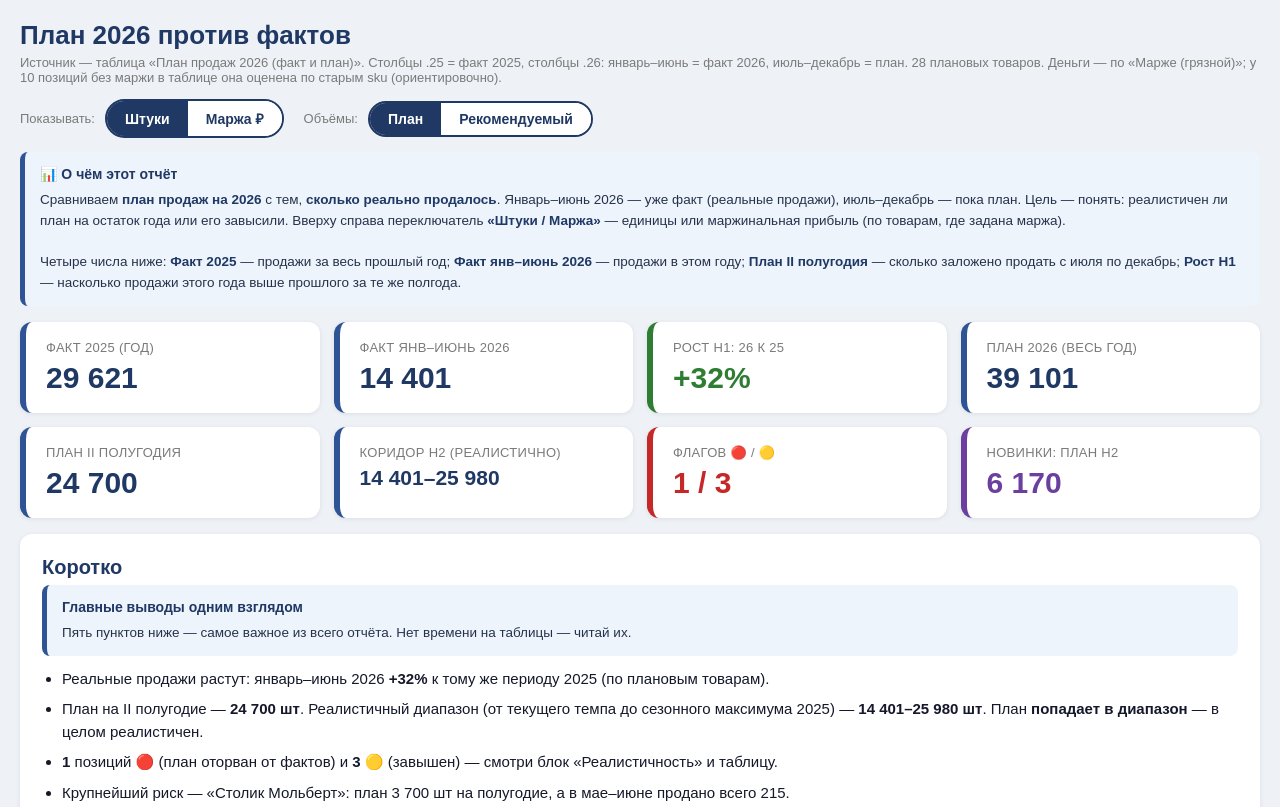
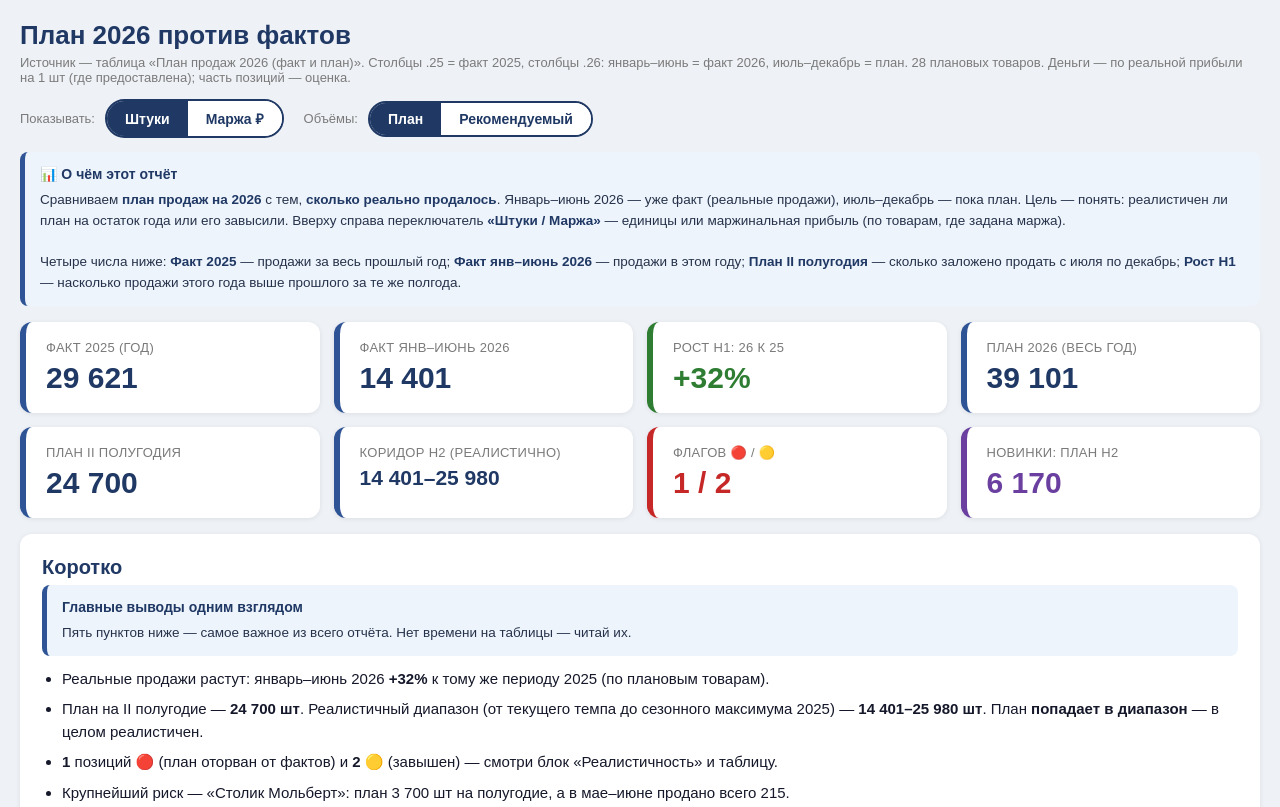
Before and after one commit to Vladfoxlik/plan-2026, a plain HTML site: page index.html in a window 1280 px wide. Shown: the top 807 px of the page. Drawn offline with nearby package versions, Linux system fonts and the light colour scheme.

Commit message:
Add files via upload

```diff
--- a/index.html
+++ b/index.html
@@ -57,7 +57,7 @@ td.cat{text-align:left;color:var(--grey);font-size:12px}
 @media(max-width:820px){.kpis{grid-template-columns:repeat(2,1fr)}.grid2{grid-template-columns:1fr}.mcards{grid-template-columns:repeat(3,1fr)}}
 </style></head><body>
 <h1>План 2026 против фактов</h1>
-<div class="sub">Источник — таблица «План продаж 2026 (факт и план)». Столбцы .25 = факт 2025, столбцы .26: январь–июнь = факт 2026, июль–декабрь = план. 28 плановых товаров. Деньги — по «Марже (грязной)»; у 10 позиций без маржи в таблице она оценена по старым sku (ориентировочно).</div>
+<div class="sub">Источник — таблица «План продаж 2026 (факт и план)». Столбцы .25 = факт 2025, столбцы .26: январь–июнь = факт 2026, июль–декабрь = план. 28 плановых товаров. Деньги — по реальной прибыли на 1 шт (где предоставлена); часть позиций — оценка.</div>
 <div class="toolbar"><span style="font-size:13px;color:var(--grey)">Показывать:</span>
 <div class="toggle"><button id="tU" class="on" onclick="setMode('u')">Штуки</button><button id="tM" onclick="setMode('m')">Маржа ₽</button></div><span style="font-size:13px;color:var(--grey);margin-left:10px">Объёмы:</span><div class="toggle"><button id="bP" class="on" onclick="setBasis('plan')">План</button><button id="bR" onclick="setBasis('rec')">Рекомендуемый</button></div></div>
 
@@ -107,29 +107,29 @@ td.cat{text-align:left;color:var(--grey);font-size:12px}
 
 <script>
 const P=[
-["SPFKDK-Конструктор","Столы-песочницы","43287165",[177, 125, 134, 139, 145, 156, 150, 180, 180, 200, 250, 450],[195, 191, 209, 215, 167, 157, 173, 221, 195, 231, 282, 431],[177, 125, 134, 139, 145, 156],3000],
-["SPFKDK-Алфавит","Столы-песочницы","43287163",[175, 192, 134, 124, 112, 98, 100, 150, 150, 170, 170, 250],[128, 159, 155, 118, 112, 77, 143, 113, 107, 150, 149, 268],[175, 192, 134, 124, 112, 98],2590],
-["SPFKDK-Белоснежная","Столы-песочницы","100991395",[165, 124, 109, 84, 80, 66, 100, 110, 110, 110, 140, 200],[127, 135, 121, 116, 144, 78, 112, 155, 112, 118, 170, 206],[165, 124, 109, 84, 80, 66],2590],
-["SPFKDK-Городок","Столы-песочницы","43287164",[124, 90, 83, 58, 56, 40, 50, 70, 70, 100, 140, 200],[108, 125, 102, 89, 72, 39, 70, 158, 121, 127, 164, 211],[124, 90, 83, 58, 56, 40],2590],
-["SPFKDK-КартаМира","Столы-песочницы","43287166",[86, 51, 55, 40, 42, 21, 30, 40, 40, 50, 70, 100],[52, 61, 121, 44, 40, 25, 39, 105, 87, 85, 74, 155],[86, 51, 55, 40, 42, 21],2590],
-["ПланшетБезКрышки","Планшеты","158960743",[258, 271, 283, 252, 261, 195, 230, 300, 300, 450, 500, 900],[251, 320, 274, 221, 162, 242, 327, 364, 403, 450, 466, 888],[258, 271, 283, 252, 261, 195],930],
-["PLPSNN-ПланшетНожки","Планшеты","79693129",[136, 160, 145, 133, 121, 106, 180, 200, 200, 350, 300, 450],[187, 271, 208, 167, 119, 146, 223, 246, 236, 405, 288, 487],[136, 160, 145, 133, 121, 106],1010],
-["полка_3уровня_НОВАЯ","Полки 1-3 уровень","174032806",[504, 309, 67, 179, 284, 229, 300, 350, 350, 400, 400, 400],[137, 86, 234, 212, 347, 267, 421, 487, 384, 430, 385, 386],[504, 309, 67, 179, 284, 229],490],
-["полка_2уровня","Полки 1-3 уровень","160585018",[205, 259, 125, 77, 78, 120, 200, 250, 250, 300, 250, 250],[76, 104, 128, 131, 185, 77, 190, 334, 306, 286, 254, 189],[205, 259, 125, 77, 78, 120],476],
+["SPFKDK-Конструктор","Столы-песочницы","43287165",[177, 125, 134, 139, 145, 156, 150, 180, 180, 200, 250, 450],[195, 191, 209, 215, 167, 157, 173, 221, 195, 231, 282, 431],[177, 125, 134, 139, 145, 156],3132],
+["SPFKDK-Алфавит","Столы-песочницы","43287163",[175, 192, 134, 124, 112, 98, 100, 150, 150, 170, 170, 250],[128, 159, 155, 118, 112, 77, 143, 113, 107, 150, 149, 268],[175, 192, 134, 124, 112, 98],2000],
+["SPFKDK-Белоснежная","Столы-песочницы","100991395",[165, 124, 109, 84, 80, 66, 100, 110, 110, 110, 140, 200],[127, 135, 121, 116, 144, 78, 112, 155, 112, 118, 170, 206],[165, 124, 109, 84, 80, 66],2000],
+["SPFKDK-Городок","Столы-песочницы","43287164",[124, 90, 83, 58, 56, 40, 50, 70, 70, 100, 140, 200],[108, 125, 102, 89, 72, 39, 70, 158, 121, 127, 164, 211],[124, 90, 83, 58, 56, 40],2000],
+["SPFKDK-КартаМира","Столы-песочницы","43287166",[86, 51, 55, 40, 42, 21, 30, 40, 40, 50, 70, 100],[52, 61, 121, 44, 40, 25, 39, 105, 87, 85, 74, 155],[86, 51, 55, 40, 42, 21],2000],
+["ПланшетБезКрышки","Планшеты","158960743",[258, 271, 283, 252, 261, 195, 230, 300, 300, 450, 500, 900],[251, 320, 274, 221, 162, 242, 327, 364, 403, 450, 466, 888],[258, 271, 283, 252, 261, 195],805],
+["PLPSNN-ПланшетНожки","Планшеты","79693129",[136, 160, 145, 133, 121, 106, 180, 200, 200, 350, 300, 450],[187, 271, 208, 167, 119, 146, 223, 246, 236, 405, 288, 487],[136, 160, 145, 133, 121, 106],1133],
+["полка_3уровня_НОВАЯ","Полки 1-3 уровень","174032806",[504, 309, 67, 179, 284, 229, 300, 350, 350, 400, 400, 400],[137, 86, 234, 212, 347, 267, 421, 487, 384, 430, 385, 386],[504, 309, 67, 179, 284, 229],227],
+["полка_2уровня","Полки 1-3 уровень","160585018",[205, 259, 125, 77, 78, 120, 200, 250, 250, 300, 250, 250],[76, 104, 128, 131, 185, 77, 190, 334, 306, 286, 254, 189],[205, 259, 125, 77, 78, 120],217],
 ["Полка_резинки","Полки 1-3 уровень","164238123",[157, 92, 122, 61, 38, 42, 50, 50, 50, 50, 50, 50],[88, 14, 0, 0, 78, 72, 100, 69, 131, 41, 48, 118],[157, 92, 122, 61, 38, 42],273],
-["полка_ткань_книги_малая_белый","Полки тканевые","214403727",[81, 63, 49, 68, 51, 58, 40, 60, 60, 60, 60, 60],[18, 7, 52, 24, 0, 0, 34, 50, 53, 62, 51, 0],[81, 63, 49, 68, 51, 58],600],
+["полка_ткань_книги_малая_белый","Полки тканевые","214403727",[81, 63, 49, 68, 51, 58, 40, 60, 60, 60, 60, 60],[18, 7, 52, 24, 0, 0, 34, 50, 53, 62, 51, 0],[81, 63, 49, 68, 51, 58],722],
 ["полка_ткань_книги_малая_серый","Полки тканевые","214403632",[17, 11, 6, 30, 0, 0, 20, 20, 20, 20, 20, 20],[9, 13, 23, 17, 0, 26, 15, 17, 55, 7, 1, 0],[17, 11, 6, 30, 0, 0],600],
-["стол_стул_2024","Столы-стулья","225751175",[558, 503, 491, 487, 475, 429, 500, 550, 600, 600, 600, 700],[196, 260, 434, 268, 245, 196, 349, 422, 484, 469, 465, 591],[558, 503, 491, 487, 475, 429],2900],
-["стол_стул_2024_латте","Столы-стулья","953029774",[0, 0, 0, 0, 80, 38, 150, 150, 150, 150, 150, 150],[0, 0, 0, 0, 0, 0, 0, 0, 0, 0, 0, 0],[0, 0, 0, 0, 80, 38],2900],
-["стол_стул_2024_серый","Столы-стулья","971279014",[0, 0, 0, 0, 25, 42, 80, 80, 80, 80, 80, 80],[0, 0, 0, 0, 0, 0, 0, 0, 0, 0, 0, 0],[0, 0, 0, 0, 25, 42],2900],
-["Столик Мольберт","Мольберты","913314700",[0, 0, 0, 0, 107, 191, 400, 500, 500, 700, 800, 800],[0, 0, 0, 0, 0, 0, 0, 0, 0, 0, 0, 0],[0, 0, 0, 0, 107, 191],1300],
-["Столик Мольберт (серый)","Мольберты","",[0, 0, 0, 0, 0, 0, 100, 0, 0, 0, 0, 0],[0, 0, 0, 0, 0, 0, 0, 0, 0, 0, 0, 0],[0, 0, 0, 0, 0, 0],1300],
-["Столик Мольберт (латте)","Мольберты","",[0, 0, 0, 0, 0, 0, 100, 0, 0, 0, 0, 0],[0, 0, 0, 0, 0, 0, 0, 0, 0, 0, 0, 0],[0, 0, 0, 0, 0, 0],1300],
+["стол_стул_2024","Столы-стулья","225751175",[558, 503, 491, 487, 475, 429, 500, 550, 600, 600, 600, 700],[196, 260, 434, 268, 245, 196, 349, 422, 484, 469, 465, 591],[558, 503, 491, 487, 475, 429],2691],
+["стол_стул_2024_латте","Столы-стулья","953029774",[0, 0, 0, 0, 80, 38, 150, 150, 150, 150, 150, 150],[0, 0, 0, 0, 0, 0, 0, 0, 0, 0, 0, 0],[0, 0, 0, 0, 80, 38],3009],
+["стол_стул_2024_серый","Столы-стулья","971279014",[0, 0, 0, 0, 25, 42, 80, 80, 80, 80, 80, 80],[0, 0, 0, 0, 0, 0, 0, 0, 0, 0, 0, 0],[0, 0, 0, 0, 25, 42],2558],
+["Столик Мольберт","Мольберты","913314700",[0, 0, 0, 0, 107, 191, 400, 500, 500, 700, 800, 800],[0, 0, 0, 0, 0, 0, 0, 0, 0, 0, 0, 0],[0, 0, 0, 0, 107, 191],830],
+["Столик Мольберт (серый)","Мольберты","",[0, 0, 0, 0, 0, 0, 100, 0, 0, 0, 0, 0],[0, 0, 0, 0, 0, 0, 0, 0, 0, 0, 0, 0],[0, 0, 0, 0, 0, 0],770],
+["Столик Мольберт (латте)","Мольберты","",[0, 0, 0, 0, 0, 0, 100, 0, 0, 0, 0, 0],[0, 0, 0, 0, 0, 0, 0, 0, 0, 0, 0, 0],[0, 0, 0, 0, 0, 0],770],
 ["стеллаж_контейн_дуб","Стеллажи","613473083",[58, 2, 25, 92, 65, 17, 60, 80, 80, 80, 80, 80],[0, 0, 0, 0, 0, 0, 0, 0, 0, 0, 0, 0],[58, 2, 25, 92, 65, 17],2070],
 ["STDT-СтеллажДетский","Стеллажи","150827738",[74, 74, 65, 56, 41, 53, 60, 60, 60, 60, 60, 60],[13, 21, 44, 42, 26, 28, 57, 65, 49, 57, 0, 28],[74, 74, 65, 56, 41, 53],800],
 ["стеллаж_контейн_белый","Стеллажи","1085593489",[0, 0, 0, 0, 0, 16, 40, 40, 40, 40, 40, 40],[0, 0, 0, 0, 0, 0, 0, 0, 0, 0, 0, 0],[0, 0, 0, 0, 0, 16],2630],
-["полка_на_колесах","Прочее","225750499",[187, 122, 79, 103, 104, 79, 100, 120, 120, 120, 120, 120],[62, 51, 78, 54, 79, 66, 26, 123, 46, 56, 79, 104],[187, 122, 79, 103, 104, 79],670],
-["Модуль_3шт","Прочее","444998401",[0, 32, 123, 120, 113, 94, 80, 80, 80, 100, 100, 100],[0, 0, 0, 0, 0, 0, 77, 78, 55, 9, 14, 7],[0, 32, 123, 120, 113, 94],3150],
+["полка_на_колесах","Прочее","225750499",[187, 122, 79, 103, 104, 79, 100, 120, 120, 120, 120, 120],[62, 51, 78, 54, 79, 66, 26, 123, 46, 56, 79, 104],[187, 122, 79, 103, 104, 79],965],
+["Модуль_3шт","Прочее","444998401",[0, 32, 123, 120, 113, 94, 80, 80, 80, 100, 100, 100],[0, 0, 0, 0, 0, 0, 77, 78, 55, 9, 14, 7],[0, 32, 123, 120, 113, 94],2453],
 ["СтулПрямоугольный","Прочее","376767480",[85, 74, 63, 72, 48, 51, 60, 60, 70, 70, 70, 100],[0, 0, 0, 0, 0, 53, 83, 172, 68, 15, 111, 97],[85, 74, 63, 72, 48, 51],1220],
 ["PZKRDR1ПрозрКрышкМ","Прочее","75296588",[0, 0, 0, 0, 0, 0, 40, 30, 30, 30, 30, 30],[0, 0, 0, 0, 0, 0, 0, 0, 0, 0, 0, 0],[0, 0, 0, 0, 0, 0],500],
 ["Стол-Флисат-Белый","Прочее","216558194",[0, 0, 0, 0, 0, 0, 0, 0, 0, 0, 0, 0],[57, 69, 57, 72, 0, 0, 0, 0, 0, 0, 0, 0],[0, 0, 0, 0, 0, 0],2000],
@@ -160,8 +160,11 @@ P.forEach(it=>{
    else if(it.pH2<=it.expHigh*1.3)it.verdict='amber';
    else it.verdict='red';}
 });
-function recH2f(it){
- if(it[0]==='Столик Мольберт')return it.pH2;
+var OVR={'Модуль_3шт':{verdict:'new',recKeep:true},'PLPSNN-ПланшетНожки':{rec:1480},'SPFKDK-Конструктор':{rec:1210},'Полка_резинки':{verdict:'green'},'полка_на_колесах':{wave:1},'Столик Мольберт':{recKeep:true,wave:1},'Столик Мольберт (серый)':{wave:1,recKeep:true},'Столик Мольберт (латте)':{wave:1,recKeep:true}};
+P.forEach(function(it){var o=OVR[it[0]];if(o&&o.verdict)it.verdict=o.verdict;});
+function recH2f(it){var o=OVR[it[0]]||{};
+ if(o.rec!=null)return o.rec;
+ if(o.recKeep)return it.pH2;
  if((it.verdict==='amber'||it.verdict==='red')&&it.expHigh)return Math.round(it.expHigh);
  if(it.newp)return it.f26H1>0?Math.round(it.f26H1*1.3):Math.round(it.pH2*0.25);
  return it.pH2;
@@ -343,7 +346,8 @@ function launchPlan(){
  var L=P.filter(function(i){return i.pH2>0;}).map(function(i){return {n:i[0],art:i[2]||'—',mgn:i[6]||0,plan:i.planH2,rec:i.recH2,vol:(i[6]||0)*i.planH2,mo:i[3].slice(6,12),v:i.verdict,exp:i.expHigh,newp:i.newp,f26:i.f26H1};});
  L.sort(function(a,b){return b.vol-a.vol;});
  var n=L.length;
- L.forEach(function(x,idx){x.wave=idx<Math.ceil(n/3)?1:idx<Math.ceil(2*n/3)?2:3;});
+ L.forEach(function(x,idx){x.wave=idx<Math.ceil(n/3)?1:idx<Math.ceil(2*n/3)?2:3;if(OVR[x.n]&&OVR[x.n].wave)x.wave=OVR[x.n].wave;});
+ L.sort(function(a,b){return a.wave-b.wave||b.vol-a.vol;});
  var WC={1:['🟢 1-я волна','#e3f4e5','#2e7d32'],2:['🟡 2-я волна','#fff1e2','#e8791a'],3:['🔴 3-я волна','#fdecec','#c62828']};
  var MN=['Июл','Авг','Сен','Окт','Ноя','Дек'];
  document.querySelector('#launchTbl thead').innerHTML='<tr><th style="text-align:left">Волна</th><th style="text-align:left">Товар / Арт</th><th>Реализм</th>'+MN.map(function(m){return '<th>'+m+'</th>';}).join('')+'<th>План H2</th><th>Реком.</th></tr>';
```
